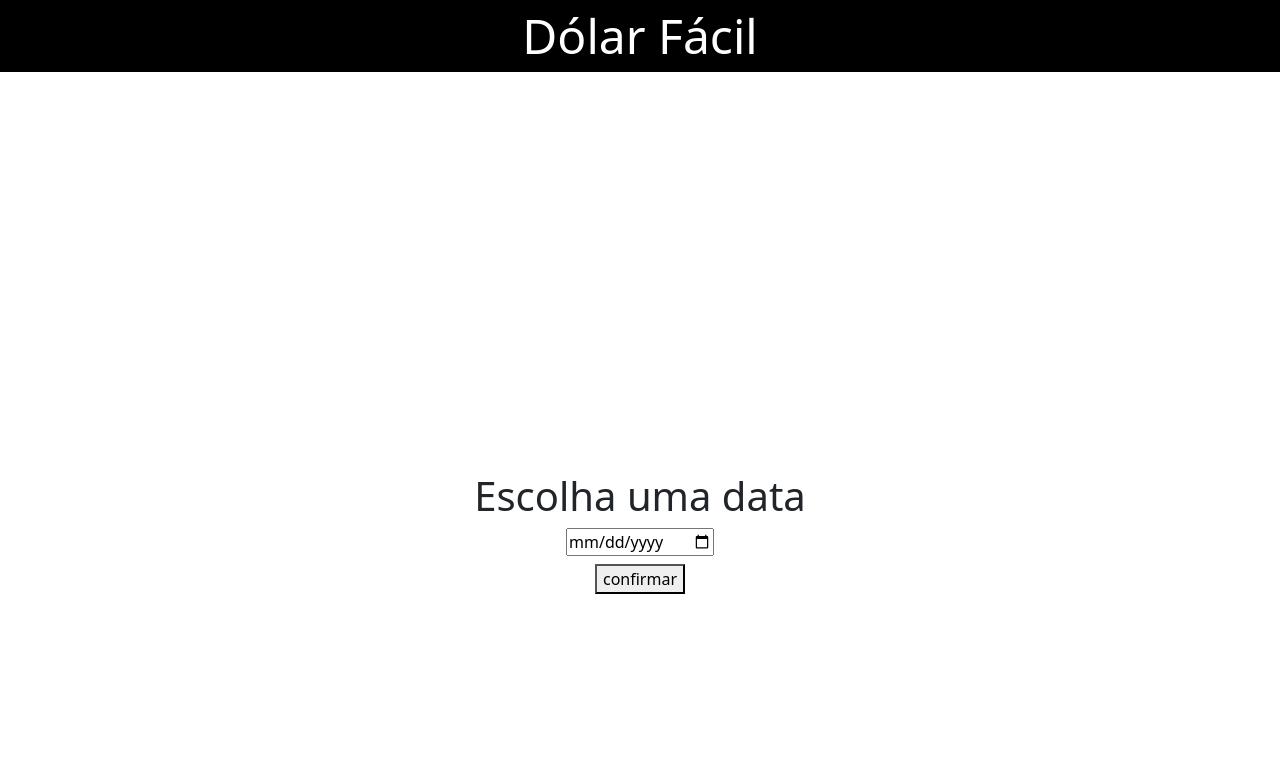
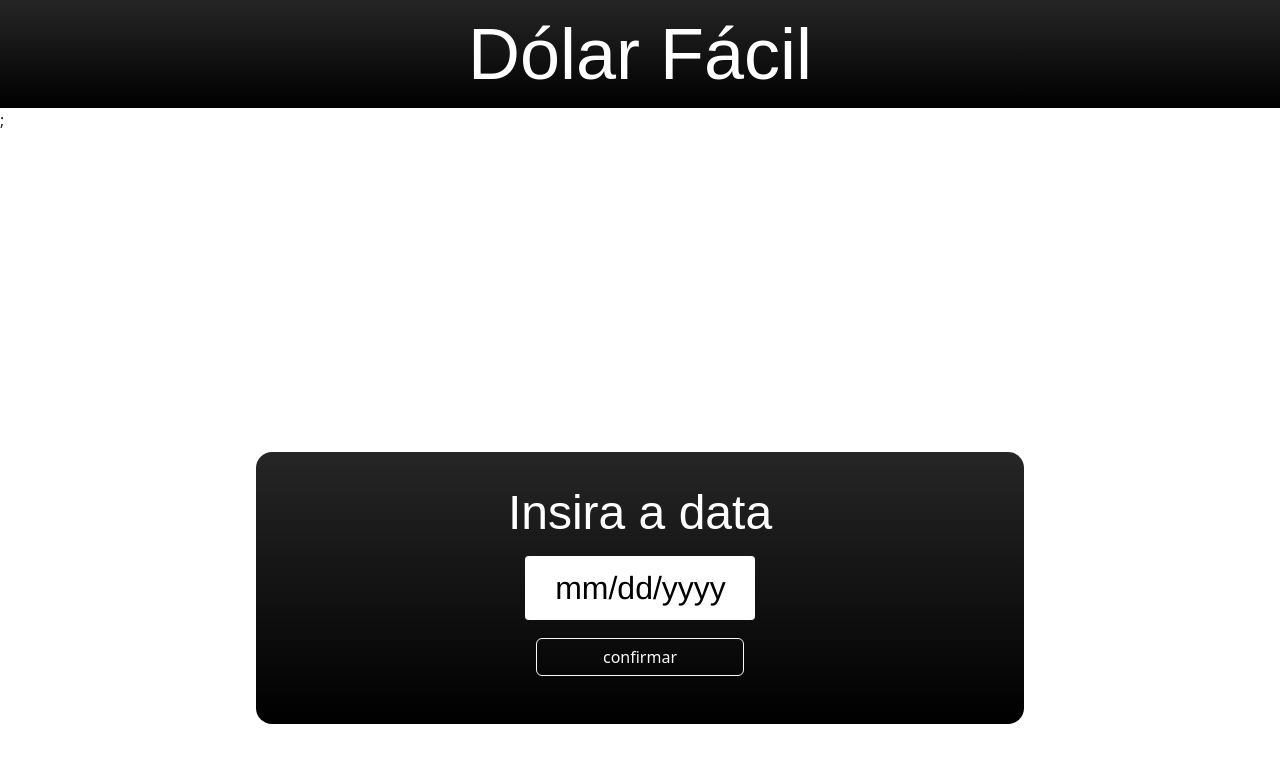
Before and after one commit to pivisoto/AppDolar, a React (Vite) app in the folder website/dolarFacil-app/: page / in a window 1280 px wide. Shown: the top 762 px of the page. Built offline with nearby package versions, Linux system fonts and the light colour scheme.

Commit message:
Melhorias no design

```diff
--- a/website/dolarFacil-app/src/App.css
+++ b/website/dolarFacil-app/src/App.css
@@ -1,17 +1,57 @@
 .DatePicker{
     text-align: center;
-    margin-top: 25em;
+    margin-top: 20em;
+    margin-left: 20%;
+    margin-right: 20%;
+    padding: 2em;
     font-size: 1em;
+    border: 1px solid white round 10px;
+    border-radius: 1em;
+    color: white;
 }
 .BotaoConfirma{
-    margin-top: 0.5em;
+    margin-top: 0.1em;
     text-align:center;
-    border: round;
-
+    width: 100%;
+}
+.DatePicker>h1{
+    font-size: 3em;
+    margin-bottom: 0.3em;
+    font-family:fantasy,copperplate;
+}
+.block{
+    margin-top: 1em;
+    width: 13em;
+    border: 1px round solid white;
+    margin-bottom: 1em;
+    border-radius: 1em;
+    background-color: white;
 }
 header{
+    font-size: 4.5em;
     text-align: center;
-    background-color: black;
-    font-size: 3em;
     color: white;
+    font-family: fantasy,copperplate;
 }
+input.Calendar{
+    width: 7.2em;
+    height: 2em;
+    font-size: 2em;
+    text-align: center;
+    background-color: white;
+    border: 1px solid white;
+    border-radius:0.1em;
+    font-family: 'Franklin Gothic Medium', 'Arial Narrow', Arial, sans-serif;
+}
+input.Calendar:focus{
+    -fx-faint-focus-color: transparent;
+    -fx-focus-color: transparent;
+}
+*:focus {
+    outline: none;
+}
+input[type="date"]::-webkit-inner-spin-button,
+input[type="date"]::-webkit-calendar-picker-indicator {
+    display: none;
+    -webkit-appearance: none;
+}
--- a/website/dolarFacil-app/src/App.tsx
+++ b/website/dolarFacil-app/src/App.tsx
@@ -1,5 +1,7 @@
 import DatePicker from './components/DatePicker';
 import Top from './components/Top';
+import "bootstrap/dist/css/bootstrap.min.css";
+
 
 function App(){
   return (
--- a/website/dolarFacil-app/src/components/DatePicker.tsx
+++ b/website/dolarFacil-app/src/components/DatePicker.tsx
@@ -4,13 +4,13 @@ function DatePicker(){
   const [date,setDate]=useState();
 return (
     <>
-      <div className='DatePicker'>
-      <h1>Escolha uma data</h1>
-      <input type="date" onChange={e=>setDate(e.target.value)}/>
-      </div>
-      <div className="BotaoConfirma">
-        <button>confirmar</button>
-      </div>
+        <div className='DatePicker bg-black bg-gradient'>
+          <h1>Insira a data</h1>
+          <input type="date" className='Calendar' onChange={(e) => setDate(e.target.value)}/>
+          <div className="BotaoConfirma">
+            <button className="block btn btn-outline-light">confirmar</button>
+          </div>
+        </div>
     </>
   )
 }
--- a/website/dolarFacil-app/src/components/Top.tsx
+++ b/website/dolarFacil-app/src/components/Top.tsx
@@ -1,7 +1,10 @@
 import "/src/App.css";
 
 function Top(){
-    return <header>Dólar Fácil</header>;
+    return (
+    <>
+        <header className="bg-black bg-gradient">Dólar Fácil</header>;
+    </>
+    )
 }
-
 export default Top;
--- a/website/package.json
+++ b/website/package.json
@@ -1,8 +1,9 @@
 {
   "dependencies": {
     "@tailwindcss/forms": "^0.5.6",
-    "bootstrap": "^5.2.3",
+    "bootstrap": "^5.3.2",
     "i": "^0.3.7",
+    "react-bootstrap": "^2.9.1",
     "react-datepicker": "^4.21.0",
     "react-hook-form": "^7.47.0"
   }
```
Also changed, not shown: 1 other file (tests, documents, lock files or other folders).
